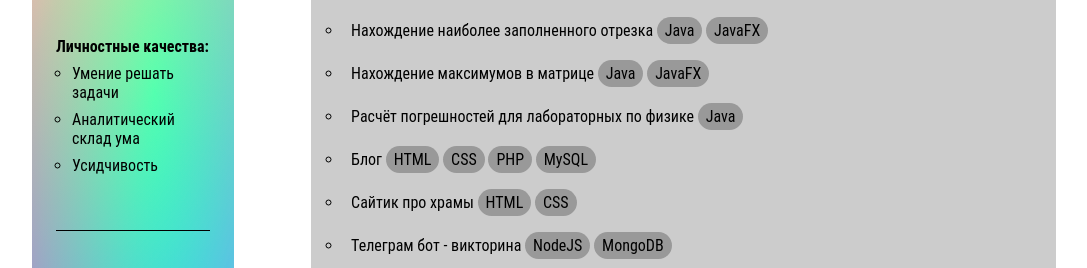
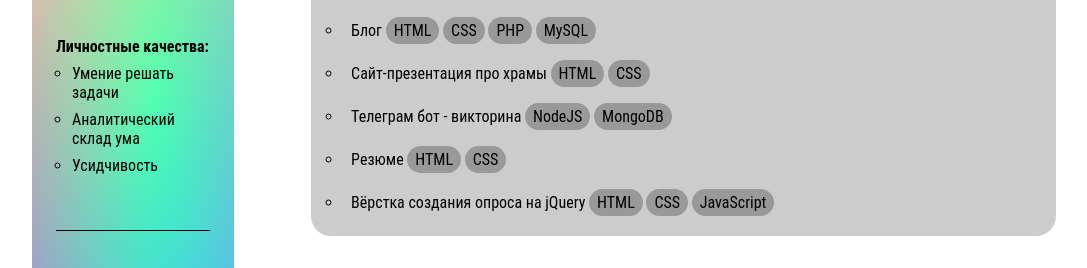
Before and after one commit to Glovindan/cv, a plain HTML site: page index.html in a window 1280 px wide. Shown: the part 309-577 px from the top of the page, without its empty margins (96-1183 px from the left). Drawn offline with Linux system fonts and the light colour scheme.

Commit message:
do i need these?

```diff
--- a/index.html
+++ b/index.html
@@ -47,11 +47,11 @@
                 <div class="main-wrapper">
                     <h2><a href="https://www.freepik.com"><img class="icon" src="img/004-spark-plug.svg" title="icon by https://www.freepik.com"></a> Проекты Github:</h2>
                     <ul class="projects">
-                        <li><a href="https://github.com/Glovindan/javafx-most-filled-section">Нахождение наиболее заполненного отрезка <span>Java</span> <span>JavaFX</span></a></li>
-                        <li><a href="https://github.com/Glovindan/javafx-matrix-max-values">Нахождение максимумов в матрице <span>Java</span> <span>JavaFX</span></a></li>
-                        <li><a href="https://github.com/Glovindan/PhysicsErrors">Расчёт погрешностей для лабораторных по физике <span>Java</span></a></li>
+<!--                        <li><a href="https://github.com/Glovindan/javafx-most-filled-section">Нахождение наиболее заполненного отрезка <span>Java</span> <span>JavaFX</span></a></li>-->
+<!--                        <li><a href="https://github.com/Glovindan/javafx-matrix-max-values">Нахождение максимумов в матрице <span>Java</span> <span>JavaFX</span></a></li>-->
+<!--                        <li><a href="https://github.com/Glovindan/PhysicsErrors">Расчёт погрешностей для лабораторных по физике <span>Java</span></a></li>-->
                         <li><a href="https://github.com/Glovindan/demasscult-blog">Блог <span>HTML</span> <span>CSS</span> <span>PHP</span> <span>MySQL</span></a></li>
-                        <li><a href="https://github.com/Glovindan/Presentation">Сайтик про храмы <span>HTML</span> <span>CSS</span></a></li>
+                        <li><a href="https://github.com/Glovindan/Presentation">Сайт-презентация про храмы <span>HTML</span> <span>CSS</span></a></li>
                         <li><a href="https://github.com/Glovindan/telegramBot">Телеграм бот - викторина <span>NodeJS</span> <span>MongoDB</span></a></li>
                         <li><a href="https://github.com/Glovindan/cv">Резюме <span>HTML</span> <span>CSS</span></a></li>
                         <li><a href="https://github.com/Glovindan/interview-practice">Вёрстка создания опроса на jQuery <span>HTML</span> <span>CSS</span> <span>JavaScript</span></a></li>
```
Also changed, not shown: 1 other file.
